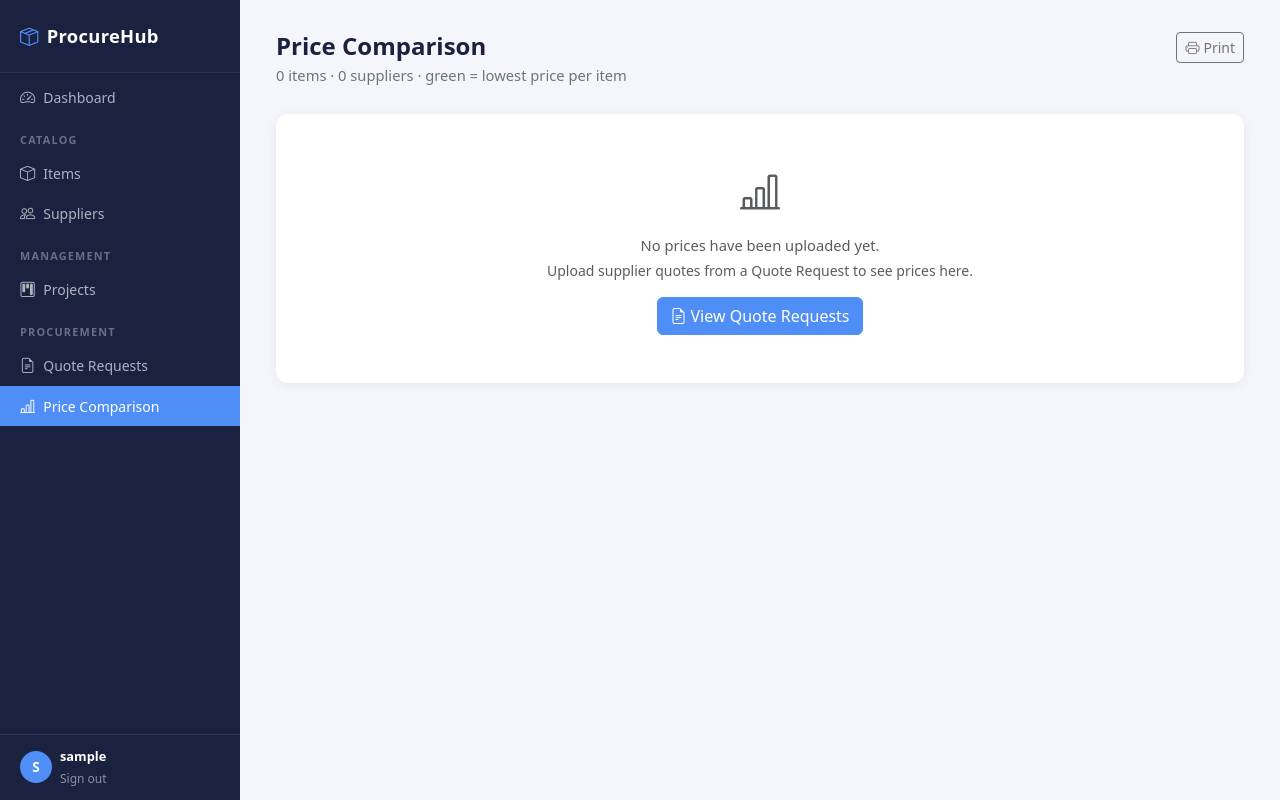
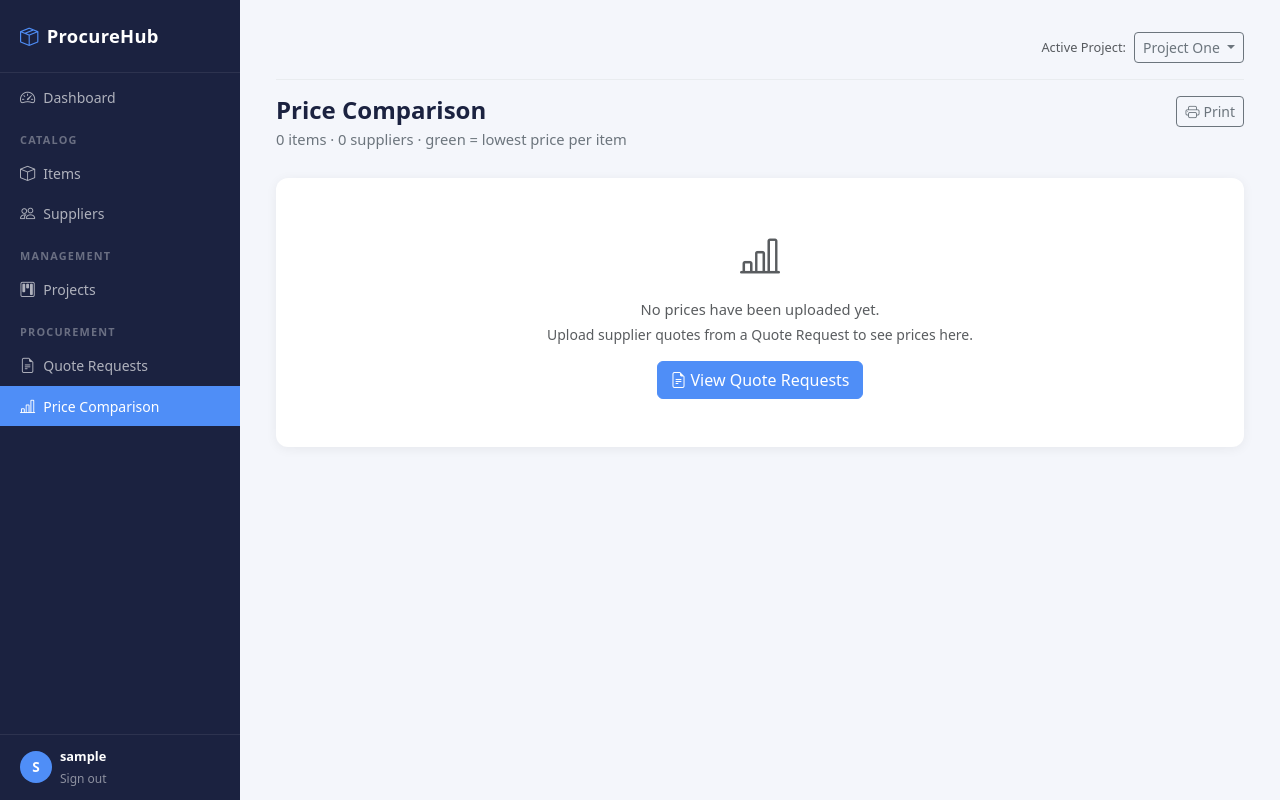
Before and after one commit to cnathani-dev/procurehub, a Flask app: page /comparison in a window 1280 px wide. Run offline with Flask 3, Linux system fonts and the light colour scheme; the visitor is signed in with stand-in values (Sample User, id 1); data comes from the database, SQL or seed files in the repository; data that the repository does not hold is empty.

Commit message:
Implement session-based active project with default project setup
Add session-based project context management:
- Set active_project_id in session when navigating to projects/lists
- Dashboard sets default "Project One" as active project on first visit
- Add context processor to inject all projects and active project name into templates
- Display active project selector dropdown in top right of main content

Default project setup:
- Create default project "Project One" during database initialization
- Create "FirstList" itemlist in the default project
- Auto-populate FirstList with all items during initialization

UI Changes:
- Remove Edit/Delete buttons from project detail view (management moved elsewhere)
- Add project selector dropdown in main content header
- Active project is now the context for all procurement activities

Co-Authored-By: Claude Haiku 4.5 <noreply@anthropic.com>

```diff
--- a/app.py
+++ b/app.py
@@ -40,6 +40,29 @@ def filter_format_description(text):
             pass  # Skip spacing in rendered output
 
     return Markup('\n'.join(html_parts))
+
+
+# ── Context Processors ────────────────────────────────────────────────────────
+@app.context_processor
+def inject_projects():
+    """Make all projects and active project available to all templates."""
+    projects = []
+    active_project_name = None
+    if 'user_id' in session:
+        with get_db() as conn:
+            projects = conn.execute(
+                'SELECT id, name FROM projects ORDER BY name'
+            ).fetchall()
+            if session.get('active_project_id'):
+                active_proj = conn.execute(
+                    'SELECT name FROM projects WHERE id = ?',
+                    (session.get('active_project_id'),)
+                ).fetchone()
+                active_project_name = active_proj['name'] if active_proj else None
+    return {
+        'all_projects': projects,
+        'active_project_name': active_project_name
+    }
 
 # ── Storage paths ────────────────────────────────────────────────────────────
 DATA_DIR = os.environ.get('DATA_DIR', os.path.join(os.path.dirname(__file__), 'data'))
@@ -215,6 +238,38 @@ def init_db():
                 (admin_username, generate_password_hash(admin_password))
             )
 
+        # Create default project "Project One" and "FirstList" itemlist
+        default_project = conn.execute(
+            'SELECT id FROM projects WHERE name = ?', ('Project One',)
+        ).fetchone()
+        if not default_project:
+            conn.execute(
+                'INSERT INTO projects (name, description, status) VALUES (?, ?, ?)',
+                ('Project One', 'Default project for organizing procurement', 'active')
+            )
+            default_project_id = conn.execute(
+                'SELECT id FROM projects WHERE name = ?', ('Project One',)
+            ).fetchone()['id']
+            # Create "FirstList" itemlist for the default project
+            conn.execute(
+                'INSERT INTO item_lists (project_id, name, description) VALUES (?, ?, ?)',
+                (default_project_id, 'FirstList', 'Default list for items')
+            )
+            # Move all items without a project into FirstList
+            first_list_id = conn.execute(
+                'SELECT id FROM item_lists WHERE project_id = ? AND name = ?',
+                (default_project_id, 'FirstList')
+            ).fetchone()['id']
+            items = conn.execute('SELECT id FROM items').fetchall()
+            for item in items:
+                try:
+                    conn.execute(
+                        'INSERT INTO item_list_items (item_list_id, item_id) VALUES (?, ?)',
+                        (first_list_id, item['id'])
+                    )
+                except Exception:
+                    pass  # Item already in a list or duplicate
+
 
 # ── Auth helpers ──────────────────────────────────────────────────────────────
 def login_required(f):
@@ -257,6 +312,15 @@ def logout():
 @app.route('/dashboard')
 @login_required
 def dashboard():
+    # Set default active project if not already set
+    if 'active_project_id' not in session:
+        with get_db() as conn:
+            default_project = conn.execute(
+                'SELECT id FROM projects WHERE name = ?', ('Project One',)
+            ).fetchone()
+            if default_project:
+                session['active_project_id'] = default_project['id']
+
     with get_db() as conn:
         item_count     = conn.execute('SELECT COUNT(*) FROM items').fetchone()[0]
         supplier_count = conn.execute('SELECT COUNT(*) FROM suppliers').fetchone()[0]
@@ -603,6 +667,7 @@ def projects_detail(project_id):
             GROUP BY il.id
             ORDER BY il.created_at DESC
         ''', (project_id,)).fetchall()
+    session['active_project_id'] = project_id
     return render_template('projects/detail.html', project=project, lists=lists)
 
 
@@ -709,9 +774,11 @@ def item_lists_detail(project_id, list_id):
             GROUP BY qr.id
             ORDER BY qr.created_at DESC
         ''', (list_id,)).fetchall()
+    session['active_project_id'] = project_id
     return render_template('projects/item_list_detail.html',
                            project=project, item_list=item_list,
-                           items=items, quote_requests=quote_requests)
+                           items=items, quote_requests=quote_requests,
+                           project_id=project_id, list_id=list_id)
 
 
 @app.route('/projects/<int:project_id>/lists/<int:list_id>/edit', methods=['GET', 'POST'])
--- a/templates/base.html
+++ b/templates/base.html
@@ -214,6 +214,30 @@
 
 <!-- ── Main ───────────────────────────────────────────────────────────── -->
 <div class="main-content">
+  <!-- Project Selector -->
+  {% if session.get('active_project_id') and all_projects %}
+  <div class="d-flex justify-content-end align-items-center mb-3" style="padding-bottom: 1rem; border-bottom: 1px solid #e9ecef;">
+    <div class="d-flex align-items-center gap-2">
+      <span class="text-muted" style="font-size:.8rem;">Active Project:</span>
+      <div class="dropdown">
+        <button class="btn btn-sm btn-outline-secondary dropdown-toggle" type="button" id="projectDropdown" data-bs-toggle="dropdown">
+          {{ active_project_name or 'Select Project' }}
+        </button>
+        <ul class="dropdown-menu dropdown-menu-end" aria-labelledby="projectDropdown">
+          {% for proj in all_projects %}
+          <li>
+            <a class="dropdown-item {% if proj.id == session.active_project_id %}active{% endif %}"
+               href="{{ url_for('projects_detail', project_id=proj.id) }}">
+              {{ proj.name }}
+            </a>
+          </li>
+          {% endfor %}
+        </ul>
+      </div>
+    </div>
+  </div>
+  {% endif %}
+
   {% with messages = get_flashed_messages(with_categories=true) %}
     {% if messages %}
       {% for cat, msg in messages %}
```
Also changed, not shown: templates/projects/detail.html (+0 -11 lines).
